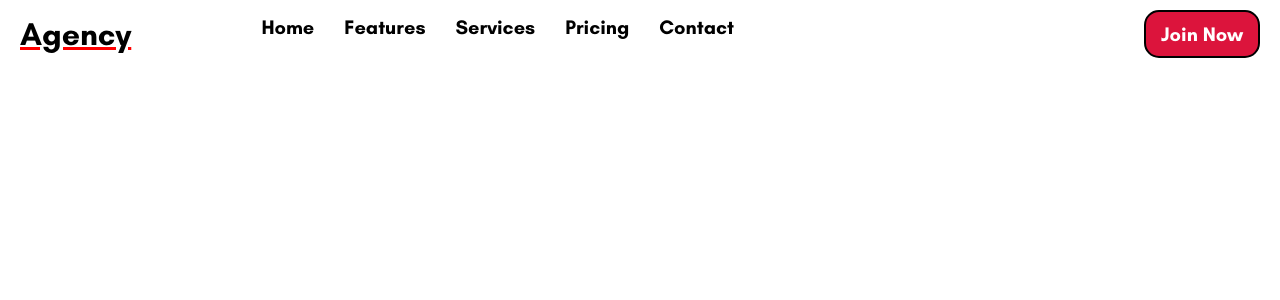
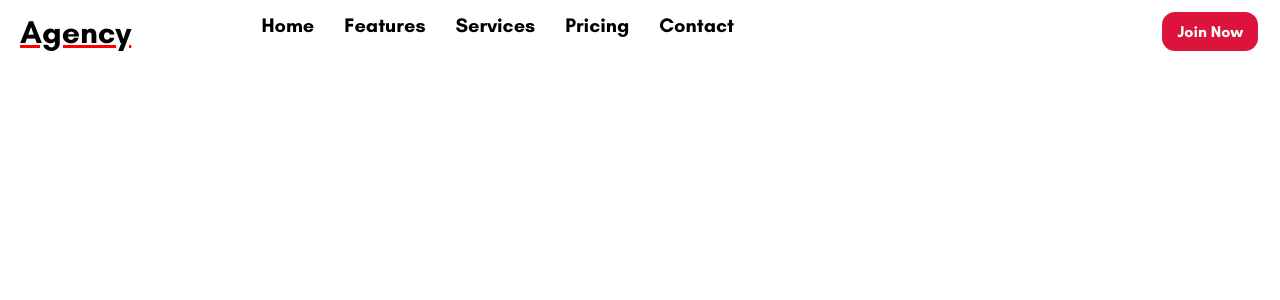
Before and after one commit to Ekene-Ejeh/React-Website, a React (Create React App) app: page / in a window 1280 px wide. Shown: the top 300 px of the page. Built offline with nearby package versions, Linux system fonts and the light colour scheme.

Commit message:
creats a component called Intro

```diff
--- a/src/components/Navbar.jsx
+++ b/src/components/Navbar.jsx
@@ -34,13 +34,14 @@ const MenuItem = styled.li`
 const Right = styled.div``;
 
 const Button = styled.button`
-	border: 2px solid black;
+	border: 2px solid white;
 	padding: 10px 15px;
 	background-color: crimson;
 	color: #fff;
-	font-size: 20px;
+	font-size: 16px;
 	font-weight: bold;
 	border-radius: 15px;
+	cursor: pointer;
 `;
 
 export default function Navbar() {
```
Also changed, not shown: src/components/Intro.jsx (added, +12 -0 lines).
